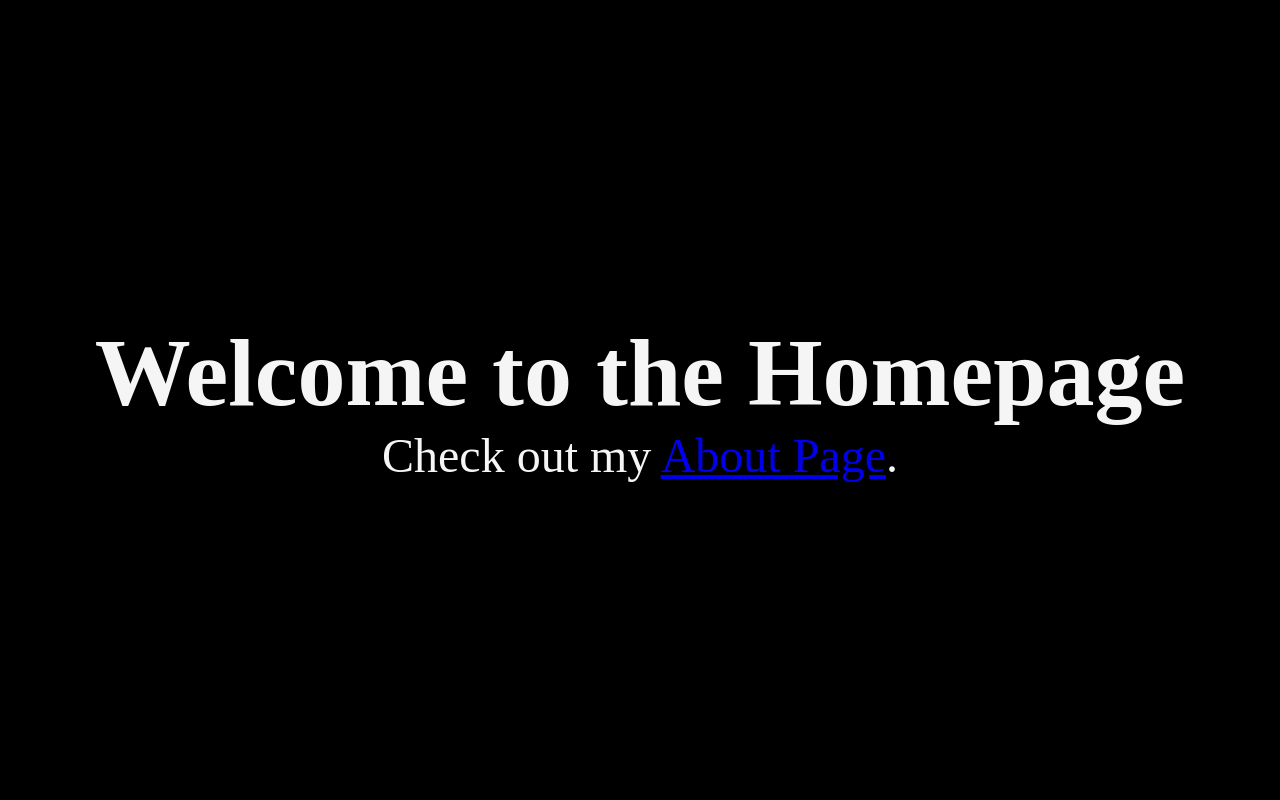
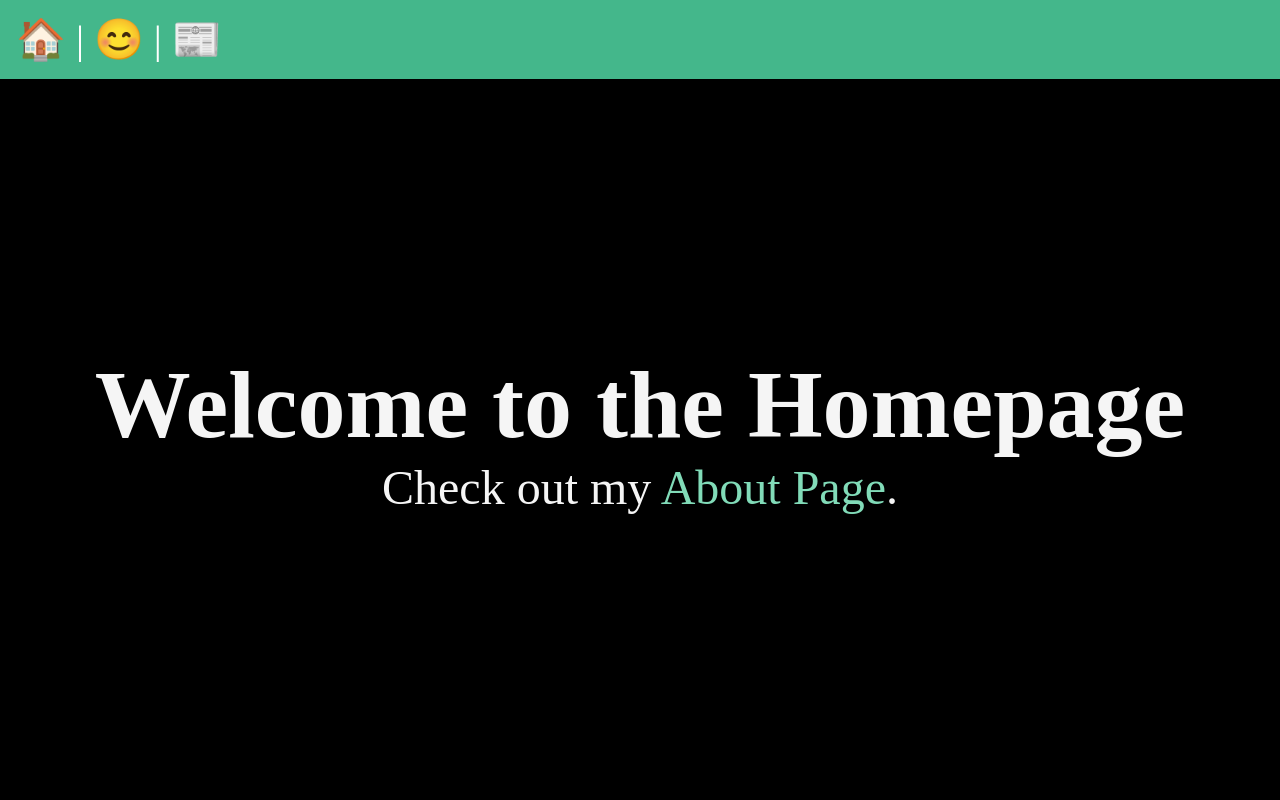
Before and after one commit to JorenzoReyes/DjangoTutorial, a Django app: page / in a window 1280 px wide. Run offline with Django 5.2, Linux system fonts and the light colour scheme.

Commit message:
added layout.html, added nav in style.css, linked layout to all html files

```diff
--- a/myproject/requirements.txt
+++ /dev/null
@@ -1,4 +0,0 @@
-Django==5.2.5
-djangorestframework==3.15.2
-psycopg2-binary==2.9.9
-python-dotenv==1.0.1
--- a/myproject/static/css/style.css
+++ b/myproject/static/css/style.css
@@ -2,17 +2,46 @@
     margin: 0;
     padding: 0;
     box-sizing: border-box;
- }
+}
 
- body{
+body {
     min-height: 100vh;
+    background-color: black;
+    color: whitesmoke;
+    font-size: 3rem;
+    display: flex;
+    flex-flow: column;
+}
+
+nav {
+    position: fixed;
+    top: 0;
+    left: 0;
+    width: 100%;
+    z-index: 1000;
+    padding: 1rem;
+    background-color: #44B78B;
+    color: white;
+    font-size: 2.5rem;
+}
+
+main {
+    margin-top: 4rem;
+    flex-grow: 1;
     display: grid;
     place-content: center;
-    font-size: 3rem;
-    background-color: black;
-    color: whitesmoke
- }
+}
 
- h1, p {
+h1,
+p {
     text-align: center;
- }
+}
+
+a {
+    text-decoration: none;
+    color: #81dbb8;
+}
+
+a:hover {
+    opacity: .85;
+}
--- a/myproject/templates/home.html
+++ b/myproject/templates/home.html
@@ -1,14 +1,10 @@
-<!DOCTYPE html>
-{% load static %}
-<html lang="en">
-<head>
-    <meta charset="UTF-8">
-    <meta name="viewport" content="width=device-width, initial-scale=1.0">
-    <title>Home</title>
-    <link rel="stylesheet" href="{% static 'css/style.css' %}">
-</head>
-<body>
+{% extends 'layout.html' %}
+
+{% block title %}
+    Home
+{% endblock %}
+
+{% block content %}
     <h1>Welcome to the Homepage</h1>
     <p>Check out my <a href="/about">About Page</a>.</p>
-</body>
-</html>
+{% endblock %}
--- /dev/null
+++ b/myproject/templates/layout.html
@@ -0,0 +1,28 @@
+<!DOCTYPE html>
+{% load static %}
+<html lang="en">
+<head>
+    <meta charset="UTF-8">
+    <meta name="viewport" content="width=device-width, initial-scale=1.0">
+    <title>
+        {% block title %}
+            Django App
+        {% endblock %}
+    </title>
+    <link rel="stylesheet" href="{% static 'css/style.css' %}">
+    <script src="{% static 'js/main.js' %}" defer></script>
+</head>
+<body>
+    <nav>
+        <a href="/">🏠</a> |
+        <a href="/about">😊</a> |
+        <a href="/posts">📰</a>
+    </nav>
+    <main>
+        {% block content %}
+        <h1>Welcome to Django App</h1>
+        <p>This is a simple Django application.</p>
+        {% endblock %}
+    </main>
+</body>
+</html>
```
Also changed, not shown: myproject/posts/templates/posts/posts_list.html (+8 -10 lines), myproject/templates/about.html (+8 -13 lines).
